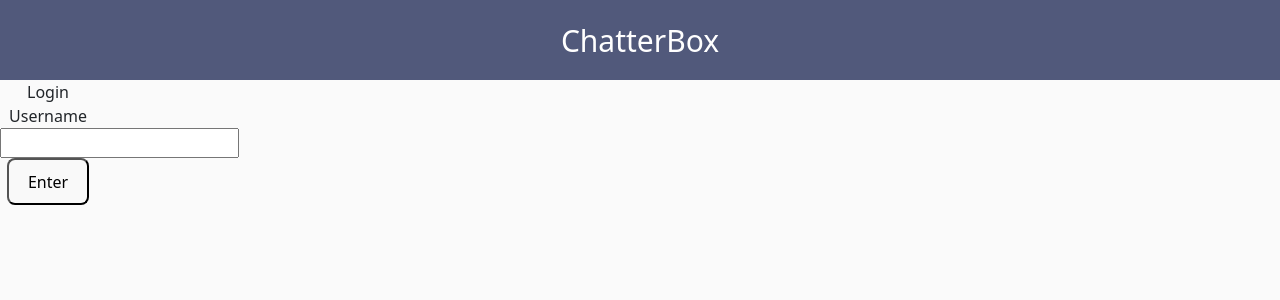
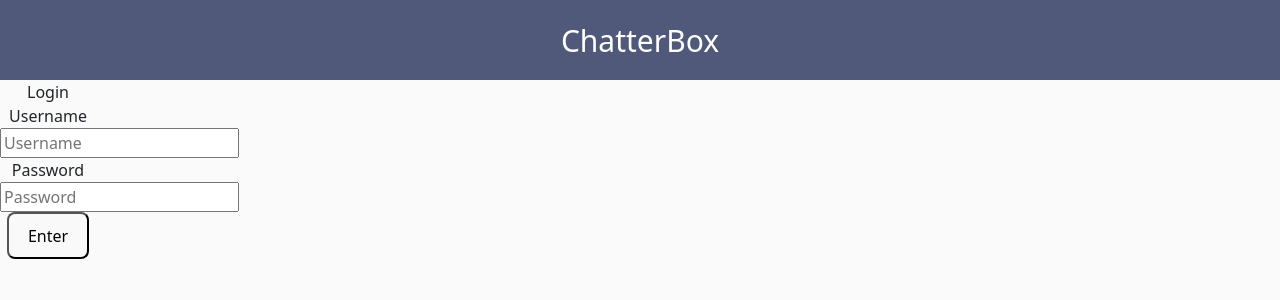
Before and after one commit to SanyamSamS/ChatterBox, a React (Vite) app in the folder client/: page / in a window 1280 px wide. Shown: the top 300 px of the page. Built offline with nearby package versions, Linux system fonts and the light colour scheme.

Commit message:
User login and messaging functionality added

```diff
--- a/client/src/App.jsx
+++ b/client/src/App.jsx
@@ -3,31 +3,28 @@ import 'bootstrap/dist/css/bootstrap.min.css';
 
 import Messages from './pages/Messages';
 import Login from './pages/Login';
-import Header from './components/Header';
+
+import { useState } from 'react';
 
 // const express = require('express');
 // const session = require('express-session');
 
 // const app = express();
-
-const user = false // change to true to see messages
+// change to true to see messages
 
 function App() {
-  if (!user){
+
+  const [user, setUser] = useState(undefined)
+
   return (
-    <main>
-    <Header />
-    <Login  />
-    </main>
-  )}
-  else {
-    return (
-      <main>
-      <Header />
-      <Messages  />
-      </main>
-    )
-  }
+    <div>
+      {!user ? (
+        <Login onAuth={setUser} />
+      ) : (
+        <Messages user={user} />
+      )}
+    </div>
+  );
 }
 
 export default App
--- a/client/src/components/LoginForm.jsx
+++ b/client/src/components/LoginForm.jsx
@@ -1,8 +1,23 @@
+import axios from "axios";
+import { useState } from "react"; // Import useState
+
 function LoginForm(props) {
+  // Initialize state for username and password
+  const [username, setUsername] = useState('');
+  const [password, setPassword] = useState('');
+
   const handleSubmit = (e) => {
     e.preventDefault();
-    const { value } = e.target[0];
-    props.onAuth({ username: value, secret: value })
+
+    // Use state values for username and password in the request
+    axios.post("http://localhost:3000/authenticate", { username, password })
+      .then((r) => {
+        // Assuming your server responds with appropriate data for ChatEngine authentication
+        props.onAuth({ username, secret: password }); // Use the state values directly
+      })
+      .catch((error) => {
+        console.error(error);
+      });
   };
 
   return (
@@ -12,7 +27,25 @@ function LoginForm(props) {
 
         <div className="auth">
           <div className="auth-label">Username</div>
-          <input className="auth-input" name="username" />
+          <input
+            type="text"
+            className="auth-input"
+            value={username}
+            onChange={(e) => setUsername(e.target.value)}
+            placeholder="Username"
+            required
+          />
+
+          <div className="auth-label">Password</div>
+          <input
+            type="password"
+            className="auth-input"
+            value={password}
+            onChange={(e) => setPassword(e.target.value)}
+            placeholder="Password"
+            required
+          />
+
           <button className="auth-button" type="submit">
             Enter
           </button>
--- a/client/src/pages/Login.jsx
+++ b/client/src/pages/Login.jsx
@@ -1,10 +1,14 @@
 import LoginForm from "../components/LoginForm";
+import Header from "../components/Header";
 
-function Login() {
+function Login({ onAuth }) {
   return (
+    <main>
+    <Header />
     <div className="main-container" style={{height: '90vh'}}>
-      <LoginForm />
+      <LoginForm onAuth={onAuth} />
     </div>
+    </main>
   );
 }
 
--- a/client/src/pages/Messages.jsx
+++ b/client/src/pages/Messages.jsx
@@ -1,14 +1,32 @@
 import Sidebar from '../components/Sidebar';
-import RecentChats from '../components/RecentChats';
-import ChatArea from '../components/ChatArea';
+// import RecentChats from '../components/RecentChats';
+// import ChatArea from '../components/ChatArea';
+import Header from '../components/Header';
 
-function Messages() {
+import { ChatEngine } from 'react-chat-engine';
+
+function Messages({user}) {
   return (
-    <div className="main-container" style={{height: '90vh'}}>
+    <main>
+    <Header />
+    {/* <div className="main-container" style={{height: '90vh'}}>
       <Sidebar />
       <RecentChats />
       <ChatArea />
-    </div>
+    </div> */}
+      <div className="main-container" style={{height: '90vh', display: 'flex'}}>
+        <Sidebar />
+        <div style={{ flexGrow: 1 }}>
+          <ChatEngine
+            height="90vh"
+            width="80vw"
+            projectID="ad9c9194-9e13-41fe-9ae3-d6510a62a0f4"
+            userName={user.username}
+            userSecret={user.secret}
+          />
+        </div>
+      </div>
+    </main>
   );
 }
 
--- a/package.json
+++ b/package.json
@@ -24,6 +24,7 @@
     "mongoose": "^8.2.1",
     "react": "^18.2.0",
     "react-bootstrap": "^2.10.1",
+    "react-chat-engine": "^1.11.28",
     "react-dom": "^18.2.0",
     "react-router-dom": "^6.22.3"
   },
```
Also changed, not shown: 2 other files (tests, documents, lock files or other folders).
